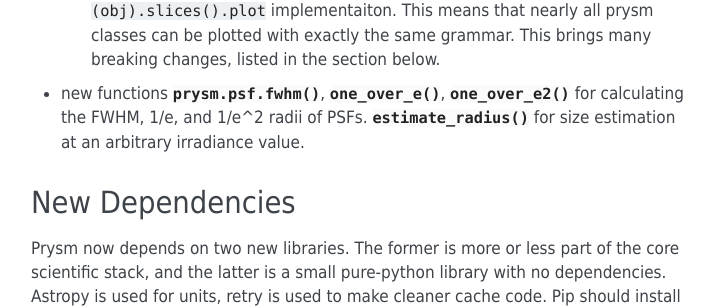
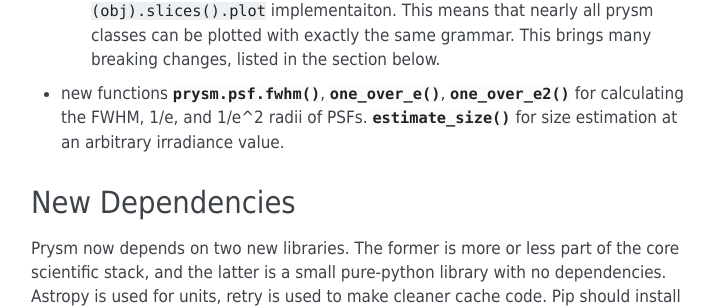
Before and after one commit to brandondube/prysm, a Sphinx documentation site: the page built from docs/source/releases/v0.17.rst, in a window 1280 px wide and 900 px high, scrolled down 3232 px. Shown: the part 151-459 px from the top of the window, without its empty margins (389-1106 px from the left). Built offline with Sphinx 7.4.7, drawn with Linux system fonts in a browser that asks for light colours; pages that are not in the unit, such as notebooks, are missing from menus.

Commit message:
tune docs

```diff
--- a/docs/source/releases/v0.17.rst
+++ b/docs/source/releases/v0.17.rst
@@ -74,7 +74,7 @@ Note that this list is in logical order of dependence, not in order of importanc
 * * Note that the Pupil class is used only for example, and the labels kwarg is nearly universal.  For more information, see the `labels documentation <../user_guide/units-and-labels.html>_.
 * Plotting rewrite:
 * * Over time, plotting in prysm has grown fragmented, with minor variations on the same theme throughout the classes.  To reduce the cognitive overhead for users, plotting has been made universal with a single :code:`plot2d` and :code:`(obj).slices().plot` implementaiton.  This means that nearly all prysm classes can be plotted with exactly the same grammar.  This brings many breaking changes, listed in the section below.
-* new functions :meth:`prysm.psf.fwhm`, :meth:`~prysm.psf.one_over_e`, :meth:`~prysm.psf.one_over_e2` for calculating the FWHM, 1/e, and 1/e^2 radii of PSFs.  :meth:`~prysm.psf.estimate_radius` for size estimation at an arbitrary irradiance value.
+* new functions :meth:`prysm.psf.fwhm`, :meth:`~prysm.psf.one_over_e`, :meth:`~prysm.psf.one_over_e2` for calculating the FWHM, 1/e, and 1/e^2 radii of PSFs.  :meth:`~prysm.psf.estimate_size` for size estimation at an arbitrary irradiance value.
 
 
 New Dependencies
```
